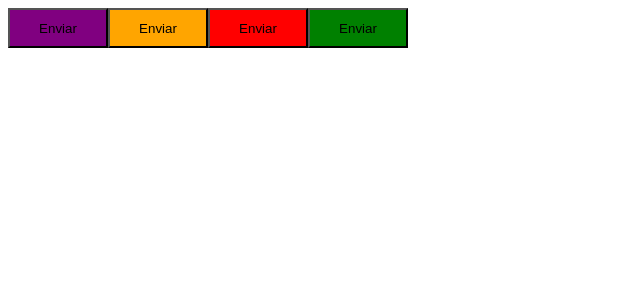
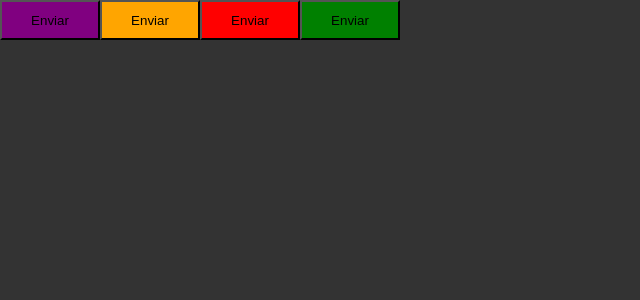
Before and after one commit to DilanLopezN/Frontend-projects, a React (Vite) app in the folder pomodor-timer/: page / in a window 1280 px wide. Shown: the top 300 px of the page, without its empty margins (0-640 px from the left). Built offline with nearby package versions, Linux system fonts and the light colour scheme.

Commit message:
global styles

```diff
--- a/pomodor-timer/src/App.tsx
+++ b/pomodor-timer/src/App.tsx
@@ -1,10 +1,12 @@
 import { Button } from './components/Button'
 import { ThemeProvider } from 'styled-components'
 import { defaultTheme } from './styles/themes/default'
+import { GlobalStyle } from './styles/global'
 
 export function App() {
   return (
     <ThemeProvider theme={defaultTheme}>
+      <GlobalStyle />
       <Button variant="primary"></Button>
       <Button variant="secondary"></Button>
       <Button variant="danger"></Button>
--- /dev/null
+++ b/pomodor-timer/src/styles/global.ts
@@ -0,0 +1,17 @@
+import { createGlobalStyle } from 'styled-components'
+
+export const GlobalStyle = createGlobalStyle`
+
+  * {
+    margin: 0;
+    padding: 0;
+    box-sizing: border-box;
+  }
+
+  body {
+    background: #333;
+    color: #FFF;
+  }
+
+
+`
```
